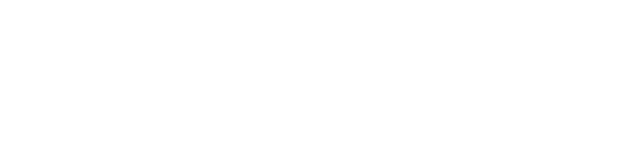
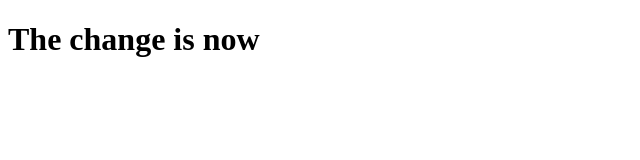
Before and after one commit to raym648/sharezza-social, a plain HTML site: page index.html in a window 1280 px wide. Shown: the whole page, without its empty margins (0-640 px from the left). Drawn offline with Linux system fonts and the light colour scheme.

Commit message:
Change is now

```diff
--- a/index.html
+++ b/index.html
@@ -2,9 +2,9 @@
 <html>
   <head>
     <meta charset="UTF-8">
-    <title>title</title>
+    <title>Change Title Raym648</title>
   </head>
   <body>
-
+    <h1>The change is now</h1>
   </body>
 </html>
```
